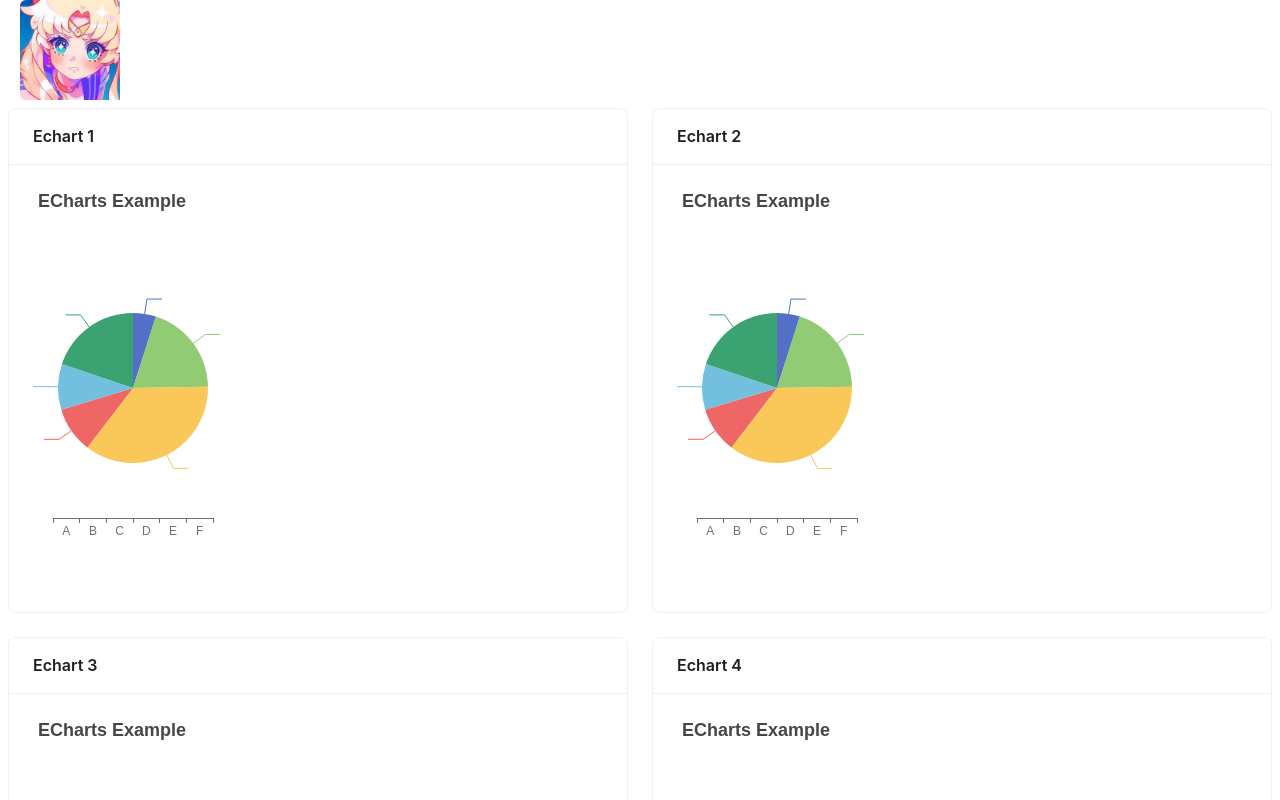
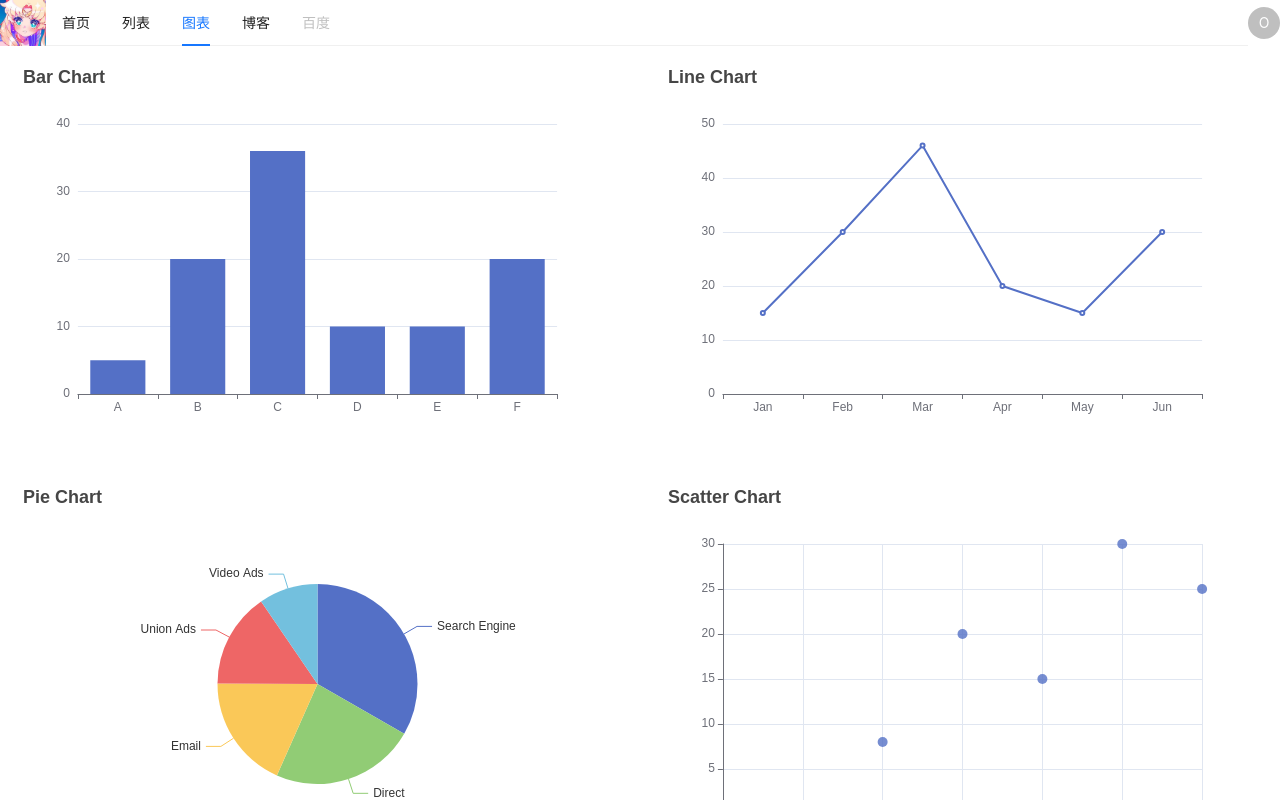
Before and after one commit to oxh666/nextjs-my-app, a Next.js app: page /echarts in a window 1280 px wide. Shown: the top 800 px of the page. Built offline with nearby package versions, Linux system fonts and the light colour scheme; a web font is replaced by a local one.

Commit message:
feat: 调整layout-header，图表列表页面和图表组件

```diff
--- a/app/blog/[slug]/page.tsx
+++ /dev/null
@@ -1,4 +0,0 @@
-export default function BlogPage({ params }: { params: { slug: string } }) {
-    console.log('params',params);
-  return <div>Blog Page {params.slug}</div>;
-}
--- /dev/null
+++ b/app/blog/page.tsx
@@ -0,0 +1,3 @@
+export default function Blog() {
+  return <div>Blog</div>;
+}
--- a/app/componets/LayoutHeader.tsx
+++ b/app/componets/LayoutHeader.tsx
@@ -2,8 +2,12 @@
 import { useRouter } from 'next/navigation'
 import React, { useState, useEffect } from 'react';
 import Image from 'next/image';
+import type { MenuProps } from 'antd';
+import { Menu, Avatar } from 'antd';
+import { usePathname } from 'next/navigation';
+
 //这个文件
-export default function LayoutHeader() : JSX.Element{
+export default function LayoutHeader(): JSX.Element {
     const [isStickyNavBar, setIsStickyNavBar] = useState(false);
     const [isScrolled, setIsScrolled] = useState(false);
     const router = useRouter()
@@ -17,29 +21,96 @@ export default function LayoutHeader() : JSX.Element{
             window.removeEventListener('scroll', handleScroll);
         };
     }, []);
+
+
+    type MenuItem = Required<MenuProps>['items'][number];
+    enum MenuEnum {
+        home = '首页',
+        dashboard = '列表',
+        echarts = '图表',
+        blog = '博客',
+    }
+
+    const items: MenuItem[] = [
+        {
+            label: MenuEnum.home,
+            key: '/',
+        },
+        {
+            label: MenuEnum.dashboard,
+            key: '/dashboard',
+        },
+        {
+            label: MenuEnum.echarts,
+            key: '/echarts',
+        },
+        {
+            label: MenuEnum.blog,
+            key: '/blog',
+
+        },
+        {
+            key: 'alipay',
+            disabled: true,
+            label: (
+                <a href="https://www.baidu.com" target="_blank" rel="noopener noreferrer">
+                    百度
+                </a>
+            ),
+        },
+    ];
+
+    function MenuNav(): JSX.Element {
+        const pathname  = usePathname();
+        const [current, setCurrent] = useState(pathname);
+        useEffect(() => {
+            setCurrent(pathname); // 当 pathname 变化时更新 current
+        }, [pathname]);
+
+        const onClickMenu: MenuProps['onClick'] = (e) => {
+            setCurrent(e.key);
+            console.log('pathname', pathname);
+            router.push(e.key);
+        };
+
+        return <Menu
+            className='flex-1 h-full'
+            style={{ height: '100%' }}
+            onClick={onClickMenu}
+            selectedKeys={[current]}
+            mode="horizontal"
+            items={items} />;
+    }
+
+    function UserInfo(): JSX.Element {
+        return  <Avatar>O</Avatar>
+    }
     return (
         <header
-            className={` w-full px-5 font-customFont transition-all duration-300 ease-linear   ${isStickyNavBar ? 'sticky top-0 z-10' : ''
+            className={` w-full font-customFont transition-all duration-300 ease-linear
+                  ${isStickyNavBar ? 'sticky top-0 z-100' : ''
                 } ${isStickyNavBar && isScrolled
                     ? 'glass bg-gradient-to-r from-transparent via-white/10 to-transparent shadow-md'
                     : ''
                 }`}
         >
-            <div >
-                {/*增加移入移出模糊特效
-                 */}
-                <div className='logo cursor-pointer mr-6 hidden overflow-hidden rounded-md md:block'>
+            <div className='flex justify-between items-center'>
+                {/*logo*/}
                 <Image
                     src='/hero.png'
                     alt='水冰月'
-                        width={100}
-                        height={100}
+                    width={46}
+                    height={46}
                     priority
                     onClick={() => router.push('/')}
                 />
+                {/* TODO-后期需要添加搜索框和调整整个板块的布局 */}
+                <div className='flex-1 h-full flex justify-between items-center'>
+                    {/*导航栏*/}
+                    <MenuNav />
+                    {/*用户信息*/}
+                    <UserInfo />
                 </div>
-
-
             </div>
         </header>
     );
--- /dev/null
+++ b/app/echarts/[type]/page.tsx
@@ -0,0 +1,37 @@
+'use client'
+import { useSearchParams } from 'next/navigation';
+import React, { useEffect, useState } from 'react';
+import EChartsComponent from '../components/echarts-compoent';
+import * as echarts from 'echarts';
+import { Button } from 'antd';
+import { useRouter } from 'next/navigation';
+
+interface Params {
+    // Define the specific type for params if needed
+}
+
+export default function EchartsPage(params: Params) {
+    const router = useRouter();
+    console.log('params', params);
+    const searchParams = useSearchParams();
+    const [option, setOption] = useState<echarts.EChartsOption>({});
+
+    useEffect(() => {
+        const optionParam = searchParams.get('option');
+        if (optionParam) {
+            try {
+                setOption(JSON.parse(optionParam));
+            } catch (error) {
+                console.error('Invalid JSON string:', error);
+            }
+        }
+    }, [searchParams]);
+
+    return (<>
+        <Button onClick={() => {
+            router.push('/echarts');
+        }}>返回</Button>
+        <EChartsComponent option={option} />
+
+    </>);
+}
--- a/app/echarts/components/EchartList.tsx
+++ b/app/echarts/components/EchartList.tsx
@@ -1,46 +1,151 @@
 'use client'
+// pages/echarts-list.tsx
 import React from 'react';
-import { Card, Row, Col } from 'antd';
 import EChartsComponent from './echarts-compoent';
+import { useRouter } from 'next/navigation';
 
-export default function EchartList() {
-    const option: echarts.EChartsOption = {
-        title: {
-            text: 'ECharts Example'
+const EChartsListPage: React.FC = () => {
+    const router = useRouter();
+    const options: echarts.EChartsOption[] = [
+        {
+            title: { text: 'Bar Chart' },
+            tooltip: {},
+            xAxis: { data: ['A', 'B', 'C', 'D', 'E', 'F'] },
+            yAxis: {},
+            series: [{ name: 'Sales', type: 'bar', data: [5, 20, 36, 10, 10, 20] }]
         },
-        tooltip: {},
-        xAxis: {
-            data: ['A', 'B', 'C', 'D', 'E', 'F']
+        {
+            title: { text: 'Line Chart' },
+            tooltip: {},
+            xAxis: { data: ['Jan', 'Feb', 'Mar', 'Apr', 'May', 'Jun'] },
+            yAxis: {},
+            series: [{ name: 'Revenue', type: 'line', data: [15, 30, 46, 20, 15, 30] }]
         },
-        yAxis: {},
-        series: [
-            {
-                name: 'Sales',
-                type: 'pie',
-                data: [5, 20, 36, 10, 10, 20]
-            }
-        ]
-    };
-    const echartsList = Array.from({ length: 8 }, (_, index) => (
-        <Col span={12} key={index}>
-            <Card title={`Echart ${index + 1}`}  >
-                <EChartsComponent option={option} />
-            </Card>
-        </Col>
+        {
+            title: { text: 'Pie Chart' },
+            tooltip: { trigger: 'item' },
+            series: [
+                {
+                    name: 'Access Source',
+                    type: 'pie',
+                    radius: '50%',
+                    data: [
+                        { value: 1048, name: 'Search Engine' },
+                        { value: 735, name: 'Direct' },
+                        { value: 580, name: 'Email' },
+                        { value: 484, name: 'Union Ads' },
+                        { value: 300, name: 'Video Ads' }
+                    ]
+                }
+            ]
+        },
+        {
+            title: { text: 'Scatter Chart' },
+            tooltip: {},
+            xAxis: {},
+            yAxis: {},
+            series: [
+                {
+                    name: 'Scatter',
+                    type: 'scatter',
+                    data: [
+                        [10, 8],
+                        [15, 20],
+                        [20, 15],
+                        [25, 30],
+                        [30, 25]
+                    ]
+                }
+            ]
+        },
+        {
+            title: { text: 'Radar Chart' },
+            tooltip: {},
+            radar: {
+                indicator: [
+                    { name: 'Metric1', max: 100 },
+                    { name: 'Metric2', max: 100 },
+                    { name: 'Metric3', max: 100 },
+                    { name: 'Metric4', max: 100 },
+                    { name: 'Metric5', max: 100 }
+                ]
+            },
+            series: [
+                {
+                    name: 'Budget vs spending',
+                    type: 'radar',
+                    data: [
+                        {
+                            value: [80, 90, 70, 85, 95],
+                            name: 'Allocated Budget'
+                        }
+                    ]
+                }
+            ]
+        },
+        {
+            title: { text: 'Area Chart' },
+            tooltip: {},
+            xAxis: { data: ['Mon', 'Tue', 'Wed', 'Thu', 'Fri', 'Sat', 'Sun'] },
+            yAxis: {},
+            series: [
+                {
+                    name: 'Temperature',
+                    type: 'line',
+                    areaStyle: {},
+                    data: [22, 24, 19, 23, 25, 27, 28]
+                }
+            ]
+        },
+        {
+            title: { text: 'Candlestick Chart' },
+            tooltip: { trigger: 'axis' },
+            xAxis: { data: ['2023-01-01', '2023-01-02', '2023-01-03', '2023-01-04', '2023-01-05'] },
+            yAxis: {},
+            series: [
+                {
+                    name: 'Candlestick',
+                    type: 'candlestick',
+                    data: [
+                        [20, 30, 10, 35],
+                        [40, 35, 32, 55],
+                        [33, 38, 33, 40],
+                        [40, 40, 32, 42],
+                        [30, 32, 28, 35]
+                    ]
+                }
+            ]
+        }
+    ];
 
+    const goToEchartsPage = (option: echarts.EChartsOption) => {
+        const title = 'xxx';
+        const queryString = `option=${encodeURIComponent(JSON.stringify(option))}`;
+        router.push(`/echarts/${title}?${queryString}`);
+    }
 
+    return (
+        <div style={{
+            display: 'flex',
+            flexDirection: 'row',
+            justifyContent: 'space-between',
+            alignItems: 'center',
+            flexWrap: 'wrap'
+        }}>
+            {options.map((option, index) => (
+                <div key={index} style={{ flex: '0 0 49%', boxSizing: 'border-box', padding: '10px' }}>
+                    <div onClick={() => {
+                        goToEchartsPage(option);
+                    }}>
+                        <EChartsComponent
+                            style={{ height: '400px' }}
+                            option={option}
+                        />
+                    </div>
+                </div>
+            ))}
+        </div>
+    );
+};
 
-    ));
-  return (
-    <>
-        <Row gutter={[24, 24]}>
-            {echartsList}
-
-        </Row>
-    </>
-
-
-
-  );
-
-}
+export default EChartsListPage;
--- a/app/echarts/components/echarts-compoent.tsx
+++ b/app/echarts/components/echarts-compoent.tsx
@@ -1,17 +1,21 @@
+'use client'
 import React, { useEffect, useRef } from 'react';
 import * as echarts from 'echarts';
 
 interface EChartsComponentProps {
   option: echarts.EChartsOption;
+  style?: React.CSSProperties;
 }
 
-const EChartsComponent: React.FC<EChartsComponentProps> = ({ option }) => {
+const EChartsComponent: React.FC<EChartsComponentProps> = ({ option, style }: EChartsComponentProps) => {
   const chartRef = useRef<HTMLDivElement | null>(null);
-
+  console.log('option1', option);
   useEffect(() => {
     if (chartRef.current) {
       const chartInstance = echarts.init(chartRef.current);
-      chartInstance.setOption(option);
+      if (option) {
+        chartInstance.setOption(option);
+      }
 
       // Handle window resize
       const handleResize = () => {
@@ -27,7 +31,7 @@ const EChartsComponent: React.FC<EChartsComponentProps> = ({ option }) => {
     }
   }, [option]);
 
-  return <div ref={chartRef} style={{ width: '200px', height: '400px' }} />;
+  return <div ref={chartRef} style={{ width: '100%', height: '400px', cursor: 'pointer', ...style }} />;
 };
 
 export default EChartsComponent;
```
Also changed, not shown: app/dashboard/loading.tsx (+9 -1 lines), app/componets/echarts/piePage.tsx (added). Lines whose indentation alone changed are shown as unchanged.
